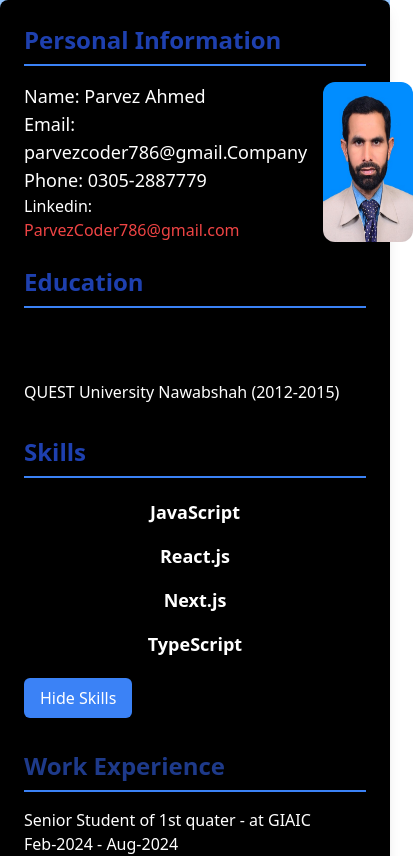
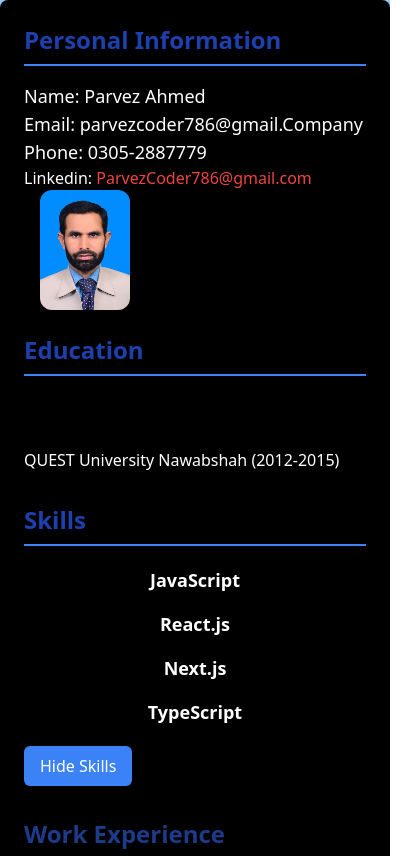
Before and after one commit to ParvezCoder/firstmilestone, a Next.js app: page / in a window 390 px wide. Shown: the top 856 px of the page, 413 px wide, since content can reach past the window. Built offline with nearby package versions, Linux system fonts and the light colour scheme.

Commit message:
responsive

```diff
--- a/src/app/page.tsx
+++ b/src/app/page.tsx
@@ -17,7 +17,7 @@ const Resume = () => {
           <h2 className="text-2xl  text-blue-800 font-bold border-b-2 border-blue-500 pb-2 mb-4">
             Personal Information
           </h2>
-          <div className="flex  justify-between space-x-4 text-white">
+          <div className="flex flex-col sm:flex-row justify-between space-x-4 text-white">
             <div>
               <p className="text-lg">Name: Parvez Ahmed</p>
               <p className="text-lg">Email: parvezcoder786@gmail.Company</p>
```
